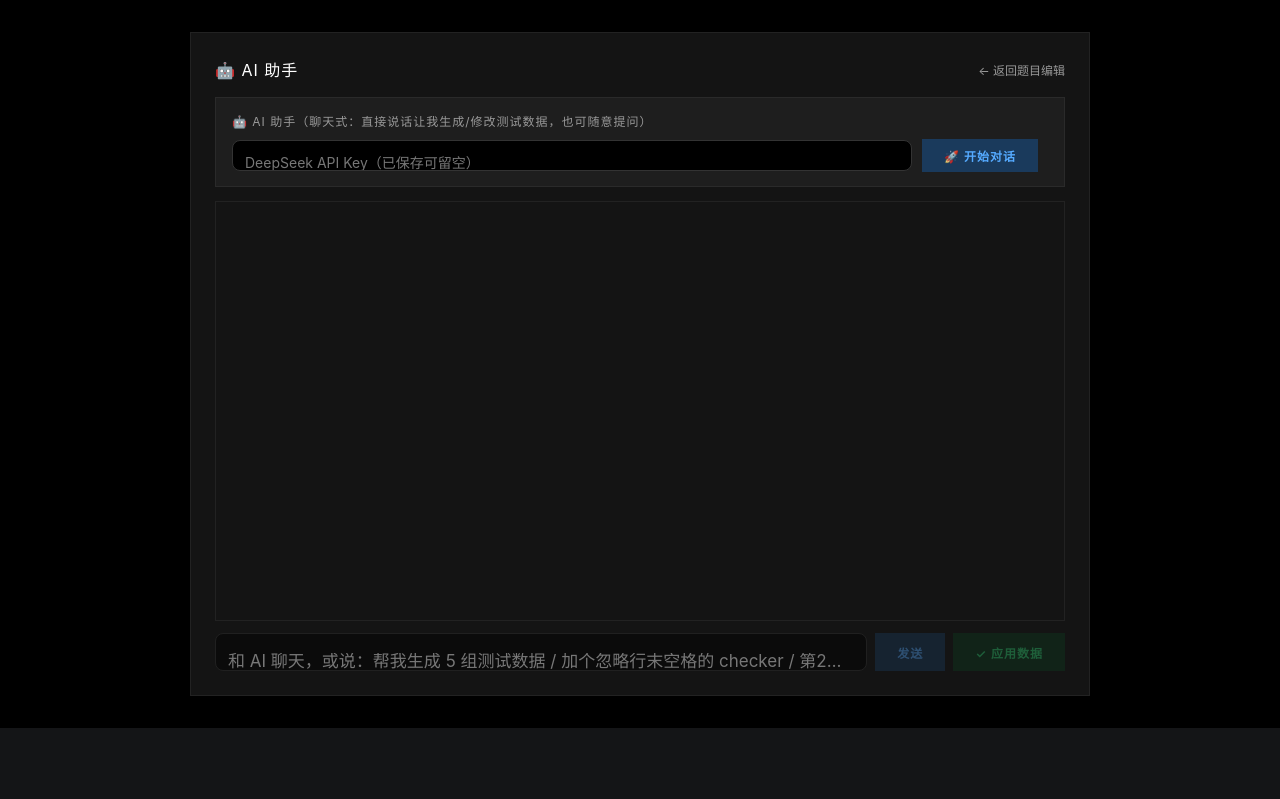
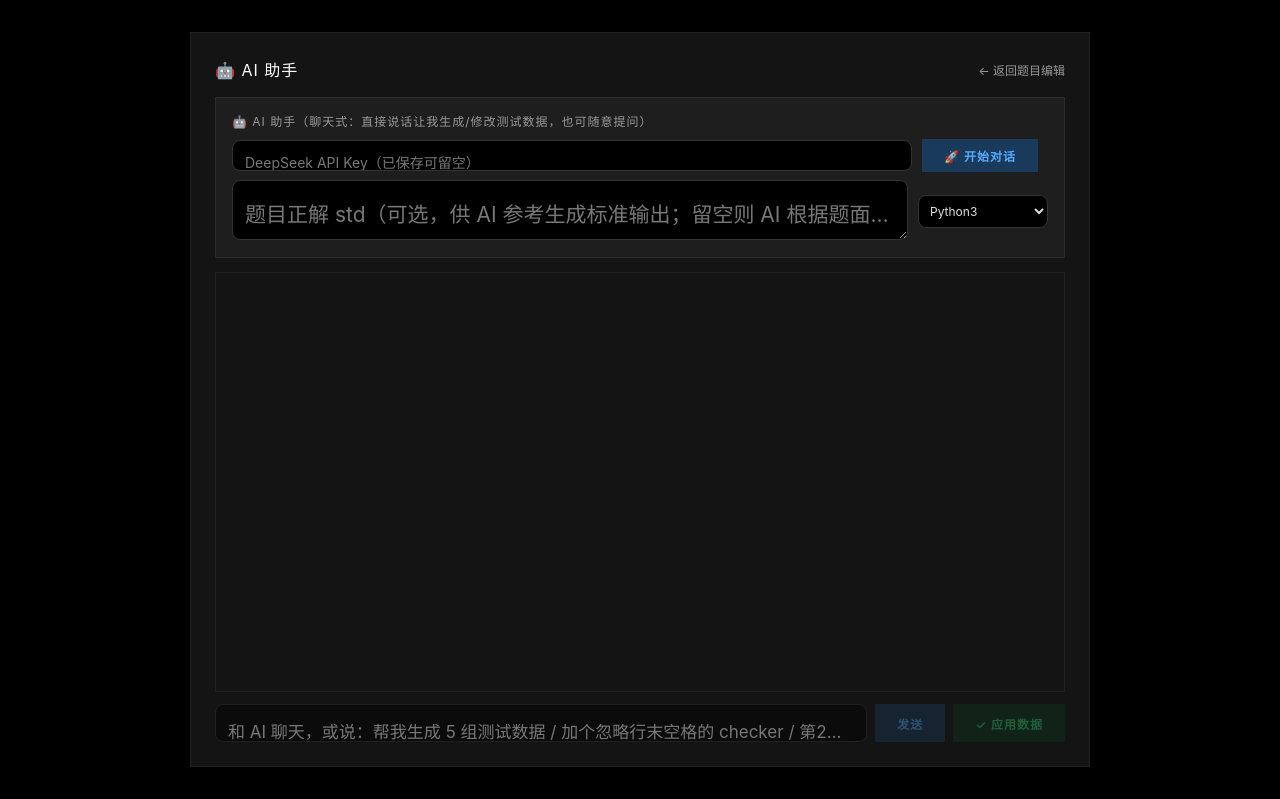
Before and after one commit to zoupiwa666/ZXTOJ, a PHP site: page /ai_studio.php in a window 1280 px wide. Shown: the part 104-903 px from the top of the page. Before the commit the page ends 832 px from the top, so only its background shows below. Run offline with PHP 8.4, Linux system fonts and the light colour scheme; a user stored in the database is signed in; data comes from the database, SQL or seed files in the repository; data that the repository does not hold is empty; a stand-in replaces the project's code that opens the database connection.

Commit message:
feat: 可选'题目正解 std'输入框（背景信息供 AI 参考，不算参数；留空 AI 自己写）

```diff
--- a/oj/site/ai_studio.php
+++ b/oj/site/ai_studio.php
@@ -58,6 +58,12 @@ require __DIR__.'/inc/header.php';
       <input id="cKey" type="password" placeholder="DeepSeek API Key（已保存可留空）" style="flex:1;min-width:220px">
       <button class="btn btn-blue" onclick="startSession()" id="btnStart">🚀 开始对话</button>
       <span id="cfgMsg" style="font-size:12px;color:#999"></span>
+    </div>
+    <div class="config-row" style="margin-top:8px">
+      <textarea id="cStd" rows="2" placeholder="题目正解 std（可选，供 AI 参考生成标准输出；留空则 AI 根据题面自己写）" style="flex:1;background:#000;border:1px solid #333;color:#ddd;padding:7px 10px;font-size:12px;font-family:inherit;outline:none"></textarea>
+      <select id="cLang" style="width:130px;background:#000;border:1px solid #333;color:#ddd;padding:7px;font-size:12px">
+        <option value="python3">Python3</option><option value="cpp17">C++17</option>
+      </select>
     </div>
   </div>
 
@@ -204,6 +210,8 @@ async function startSession(){
   const fd = new FormData();
   fd.append('problem_id', document.getElementById('cPid') ? document.getElementById('cPid').value.trim() : pid);
   fd.append('api_key', document.getElementById('cKey').value.trim());
+  fd.append('std_code', document.getElementById('cStd').value);
+  fd.append('std_lang', document.getElementById('cLang').value);
   for(let attempt=1; attempt<=3; attempt++){
     try{
       const ac = new AbortController();
```
